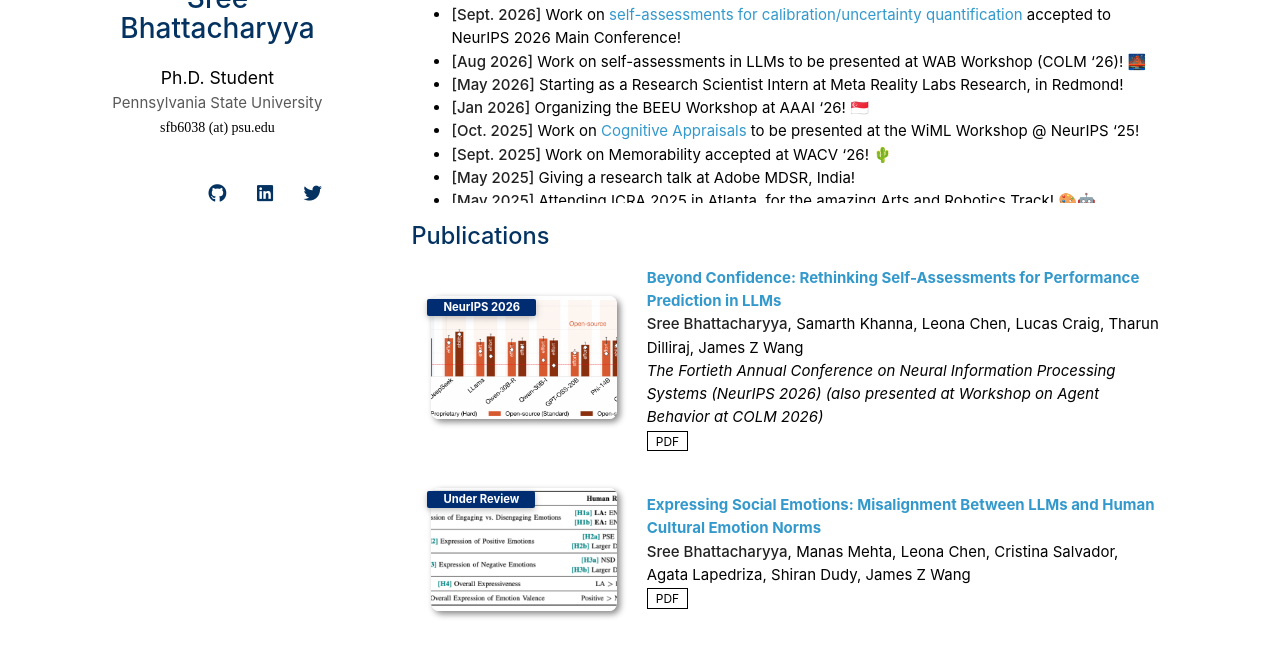
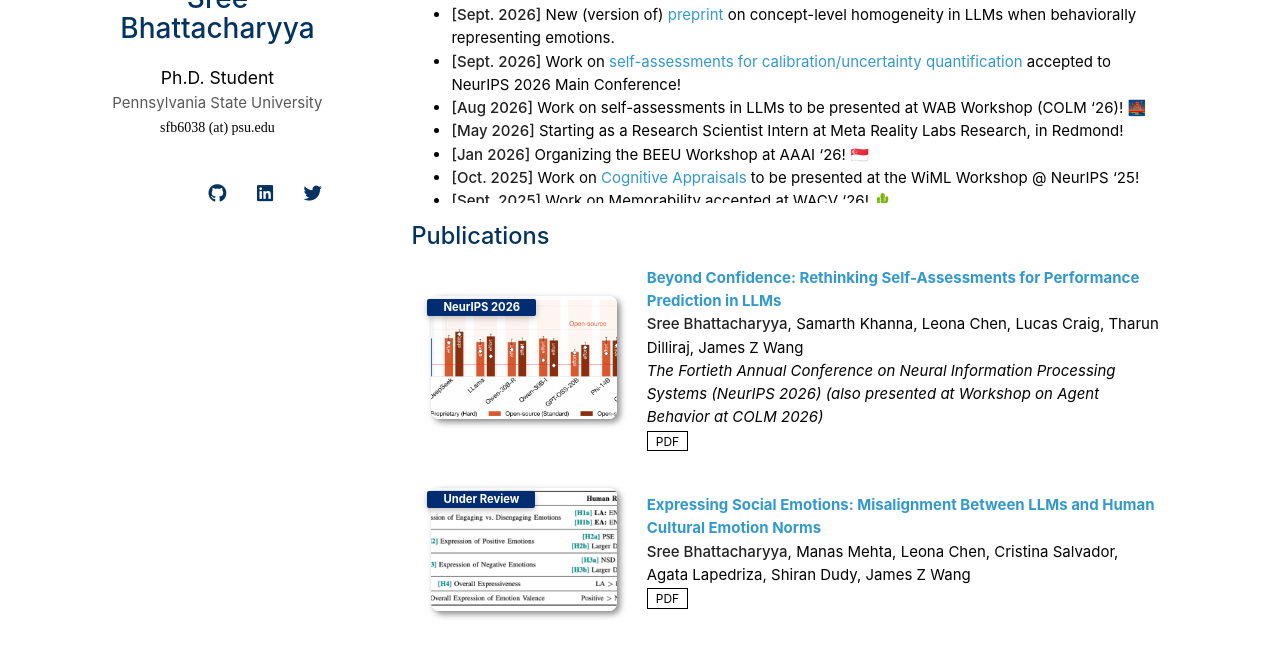
Before and after one commit to sreebhattacharyya/sreebhattacharyya.github.io, a Jekyll site: the page built from index.md, in a window 1280 px wide and 900 px high, scrolled down 620 px, cut to the strip 255-900 px from the top of the window. Built offline with Jekyll 4.4.1, drawn with Linux system fonts in a browser that asks for light colours; nearby versions of some CDN libraries; a style sheet for code colours, icons or effects is not loaded; our own code applies the rules of GitHub Pages for plain Markdown files.

Commit message:
preprint news

```diff
--- a/index.md
+++ b/index.md
@@ -18,6 +18,7 @@ Besides academics, I love music in any and every form. I trained in Indian class
 
 <div class="news-scroll" markdown="1">
 
+- **[Sept. 2026]** New (version of) [preprint](https://arxiv.org/abs/2508.05880v3) on concept-level homogeneity in LLMs when behaviorally representing emotions.
 - **[Sept. 2026]** Work on [self-assessments for calibration/uncertainty quantification](https://arxiv.org/abs/2605.07806) accepted to NeurIPS 2026 Main Conference!
 - **[Aug 2026]** Work on self-assessments in LLMs to be presented at WAB Workshop (COLM '26)! 🌉
 - **[May 2026]** Starting as a Research Scientist Intern at Meta Reality Labs Research, in Redmond!
```
